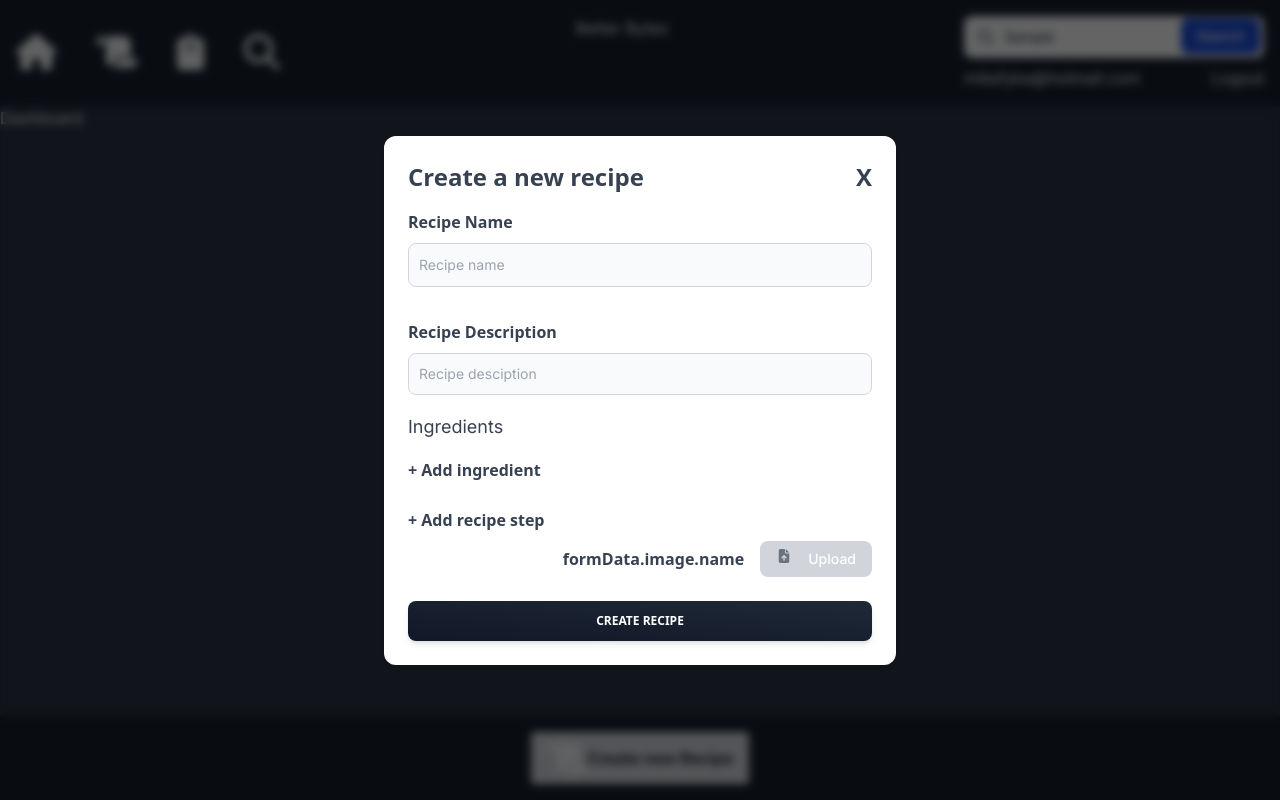
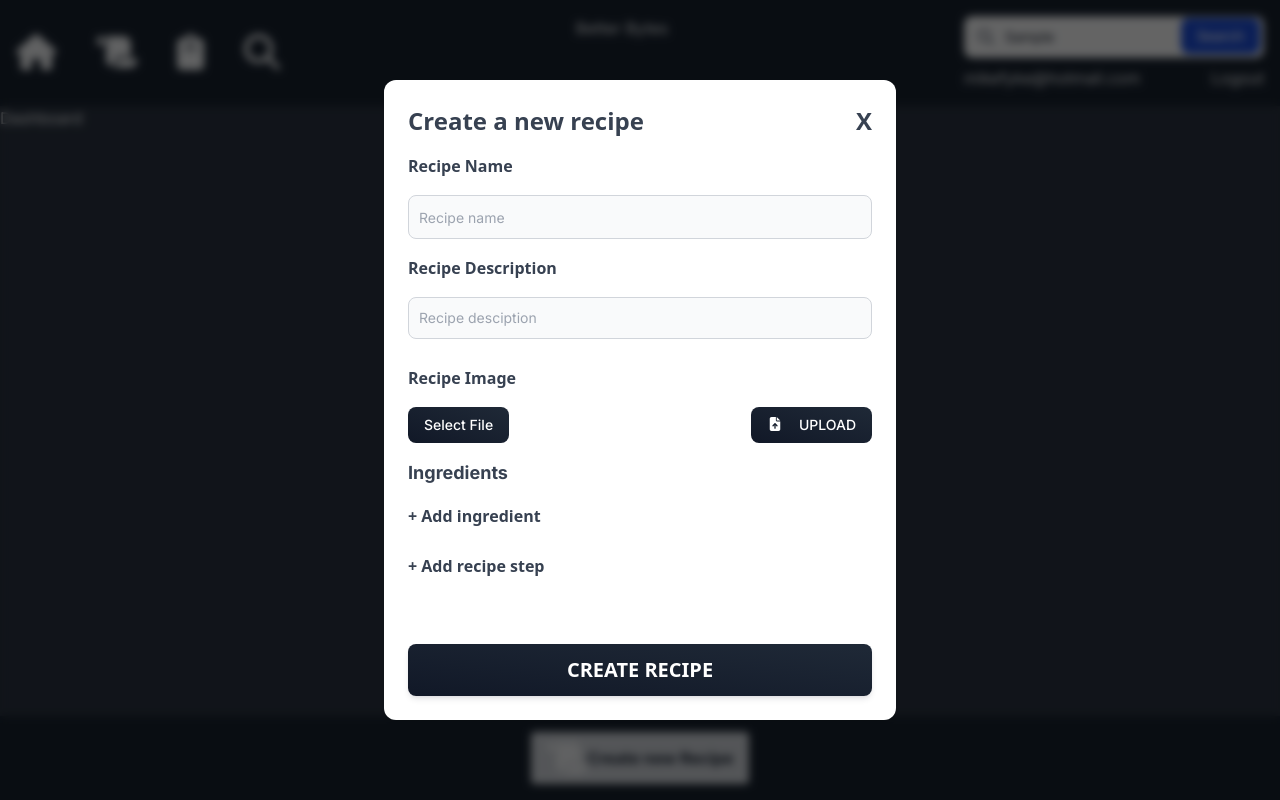
Before and after one commit to MikeTheFyke/better-byte, a Next.js app: page / in a window 1280 px wide. Both pictures are taken after typing "Sample" into the empty fields and a click on the button "Create new Recipe". Built offline with nearby package versions, Linux system fonts and the light colour scheme.

Commit message:
Building image upload

```diff
--- a/app/(components)/Footer.tsx
+++ b/app/(components)/Footer.tsx
@@ -6,8 +6,6 @@ import RecipeDialog from "./RecipeDialog";
 
 const Footer = () => {
 	const [openDialog, setOpenDialog] = useState(false);
-
-	console.log("Dialog : ", openDialog);
 
 	return (
 		<>
--- a/app/(components)/RecipeDialog.tsx
+++ b/app/(components)/RecipeDialog.tsx
@@ -13,6 +13,33 @@ interface Props {
 }
 
 const RecipeDialog = ({ setOpenDialog }: Props) => {
+	const onImageSubmit = async (e: React.FormEvent<HTMLFormElement>) => {
+		e.preventDefault();
+		if (!file) return;
+
+		try {
+			const data = new FormData();
+			const reader = new FileReader();
+			// console.log("File : ", file);
+			reader.readAsDataURL(file);
+			// data.set("file", file);
+			console.log("reader : ", reader);
+			console.log("Data : ", data);
+
+			// setImageData({
+			// 	name: file.name,
+			// 	file: reader.result,
+			// });
+
+			setFormData((prevState) => ({
+				...prevState,
+				image: imageData,
+			}));
+		} catch (e: any) {
+			console.error(e);
+		}
+	};
+
 	const handleChange = (e: any) => {
 		const value = e.target.value;
 		const name = e.target.name;
@@ -98,12 +125,15 @@ const RecipeDialog = ({ setOpenDialog }: Props) => {
 	const [formData, setFormData] = useState(startingRecipeData);
 	const [ingredientData, setIngredientData] = useState(startingIngredient);
 	const [stepData, setStepData] = useState(startingStep);
+	const [imageData, setImageData] = useState(startingImage);
 	const [showIngredientForm, setShowIngredientForm] = useState(false);
 	const [showStepForm, setShowStepForm] = useState(false);
+	const [file, setFile] = useState<File>();
 
 	useEffect(() => {}, [formData]);
 
 	console.log("FormData : ", formData);
+	console.log("File : ", file);
 
 	return (
 		<div
@@ -114,7 +144,7 @@ const RecipeDialog = ({ setOpenDialog }: Props) => {
 		>
 			<div
 				data-dialog="sign-in-dialog"
-				className="relative mx-auto flex w-full max-w-[32rem] flex-col rounded-xl bg-white bg-clip-border text-gray-700 shadow-md"
+				className="relative mx-auto flex w-full max-w-[32rem] flex-col rounded-xl bg-white bg-clip-border text-gray-700 shadow-md h-[80%]"
 			>
 				{/* Main container */}
 				<div className="flex flex-col gap-4 p-6">
@@ -131,10 +161,10 @@ const RecipeDialog = ({ setOpenDialog }: Props) => {
 						</h4>
 					</div>
 					{/* Dialog Content */}
-					<h6 className="block -mb-2 font-sans text-base antialiased font-semibold leading-relaxed tracking-normal text-inherit">
+					<h6 className="block font-sans text-base antialiased font-bold leading-relaxed tracking-normal text-inherit">
 						Recipe Name
 					</h6>
-					<div className="relative h-11 w-full min-w-[200px] mb-4">
+					<div className="relative h-11 w-full min-w-[200px]">
 						<input
 							id="title"
 							name="title"
@@ -146,7 +176,7 @@ const RecipeDialog = ({ setOpenDialog }: Props) => {
 							placeholder="Recipe name"
 						/>
 					</div>
-					<h6 className="block -mb-2 font-sans text-base antialiased font-semibold leading-relaxed tracking-normal text-inherit">
+					<h6 className="block font-sans text-base antialiased font-bold leading-relaxed tracking-normal text-inherit">
 						Recipe Description
 					</h6>
 					<div className="relative h-11 w-full min-w-[200px]">
@@ -161,7 +191,57 @@ const RecipeDialog = ({ setOpenDialog }: Props) => {
 							placeholder="Recipe desciption"
 						/>
 					</div>
-					<label className="text-lg">Ingredients</label>
+					<div className="mt-2">
+						<h6 className="block font-sans text-base antialiased font-bold leading-relaxed tracking-normal text-inherit mb-4">
+							Recipe Image
+						</h6>
+						<form
+							onSubmit={onImageSubmit}
+							encType="multipart/form-data"
+							className="flex flex-row justify-between w-full"
+						>
+							<div className="flex flex-row w-[80%]">
+								<label
+									htmlFor="getImage"
+									className="text-white bg-gradient-to-tr from-gray-900 to-gray-800 focus:ring-4 focus:outline-none font-medium rounded-lg text-sm px-4 py-2 flex justify-center place-items-center mr-2 cursor-pointer"
+								>
+									Select File
+								</label>
+								<input
+									type="file"
+									name="file"
+									id="getImage"
+									onChange={(e) => setFile(e.target.files?.[0])}
+									className="hidden"
+								/>
+								{file?.name !== "" ? (
+									<div className="flex justify-center place-items-center">
+										<h6 className="mr-4 font-sans text-base antialiased font-semibold  tracking-normal text-inherit cursor-pointer">
+											{file?.name}
+										</h6>
+									</div>
+								) : (
+									<div className="flex justify-center place-items-center">
+										<h6 className="mr-4 font-sans text-base antialiased font-semibold  tracking-normal text-inherit cursor-pointer">
+											No image selected
+										</h6>
+									</div>
+								)}
+							</div>
+							<button
+								type="submit"
+								value="Upload"
+								className="text-white bg-gradient-to-tr from-gray-900 to-gray-800 focus:ring-4 focus:outline-none font-medium uppercase rounded-lg text-sm px-4 py-2 flex justify-center place-items-center"
+							>
+								<FontAwesomeIcon
+									icon={faFileArrowUp}
+									className="w-4 h-4 text-white mr-4 -mt-0.5"
+								/>
+								Upload
+							</button>
+						</form>
+					</div>
+					<label className="text-lg font-bold">Ingredients</label>
 					{formData.ingredients
 						? formData.ingredients.map((ingredient, index) => {
 								if (ingredient.name !== "") {
@@ -340,38 +420,13 @@ const RecipeDialog = ({ setOpenDialog }: Props) => {
 								</div>
 							</div>
 						) : null}
-						<div className="flex flex-row justify-end w-full">
-							{formData.image ? (
-								<div className="flex justify-center place-items-center">
-									<h6 className="mr-4 font-sans text-base antialiased font-semibold  tracking-normal text-inherit cursor-pointer">
-										formData.image.name
-									</h6>
-								</div>
-							) : (
-								<div className="flex justify-center place-items-center">
-									<h6 className="mr-4 font-sans text-base antialiased font-semibold  tracking-normal text-inherit cursor-pointer">
-										No image selected
-									</h6>
-								</div>
-							)}
-							<button
-								type="submit"
-								className="text-white bg-gray-300 hover:bg-gray-400 focus:ring-4 focus:outline-none font-medium rounded-lg text-sm px-4 py-2 flex justify-end"
-							>
-								<FontAwesomeIcon
-									icon={faFileArrowUp}
-									className="w-4 h-4 text-gray-500 dark:text-gray-400 mr-4"
-								/>
-								Upload
-							</button>
-						</div>
 					</div>
 					{/* End of sub content */}
 				</div>
 				{/* End of main container */}
-				<div className="p-6 pt-0">
+				<div className="p-6 pt-0 absolute bottom-0 w-full">
 					<button
-						className="block w-full select-none rounded-lg bg-gradient-to-tr from-gray-900 to-gray-800 py-3 px-6 text-center align-middle font-sans text-xs font-bold uppercase text-white shadow-md shadow-gray-900/10 transition-all hover:shadow-lg hover:shadow-gray-900/20 active:opacity-[0.85] disabled:pointer-events-none disabled:opacity-50 disabled:shadow-none"
+						className="block w-full select-none rounded-lg bg-gradient-to-tr from-gray-900 to-gray-800 py-3 px-6 text-center font-sans text-xl font-bold uppercase text-white shadow-md shadow-gray-900/10 transition-all hover:shadow-lg hover:shadow-gray-900/20 active:opacity-[0.85] disabled:pointer-events-none disabled:opacity-50 disabled:shadow-none"
 						type="button"
 					>
 						Create recipe
```
